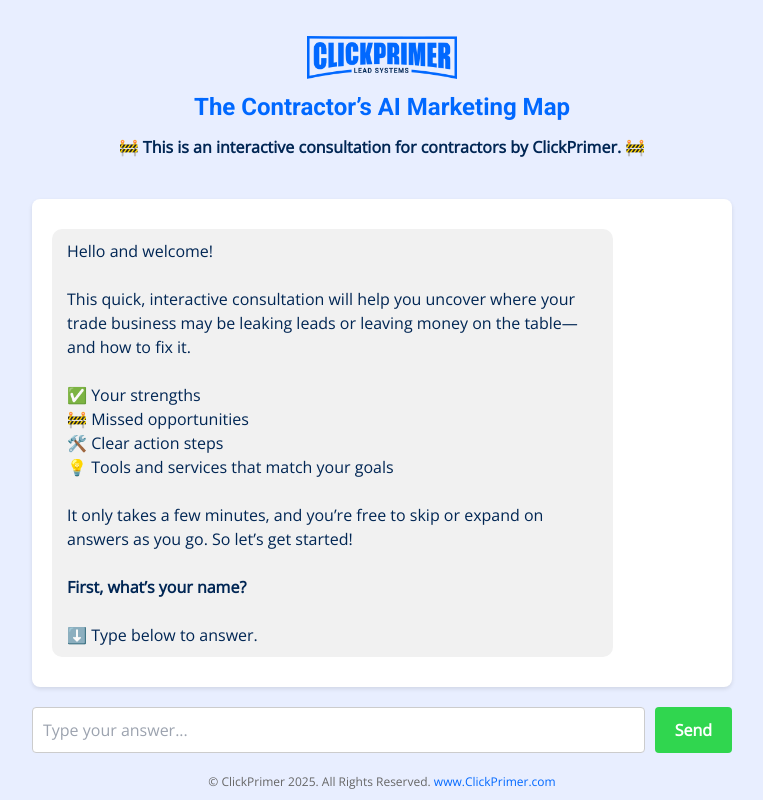
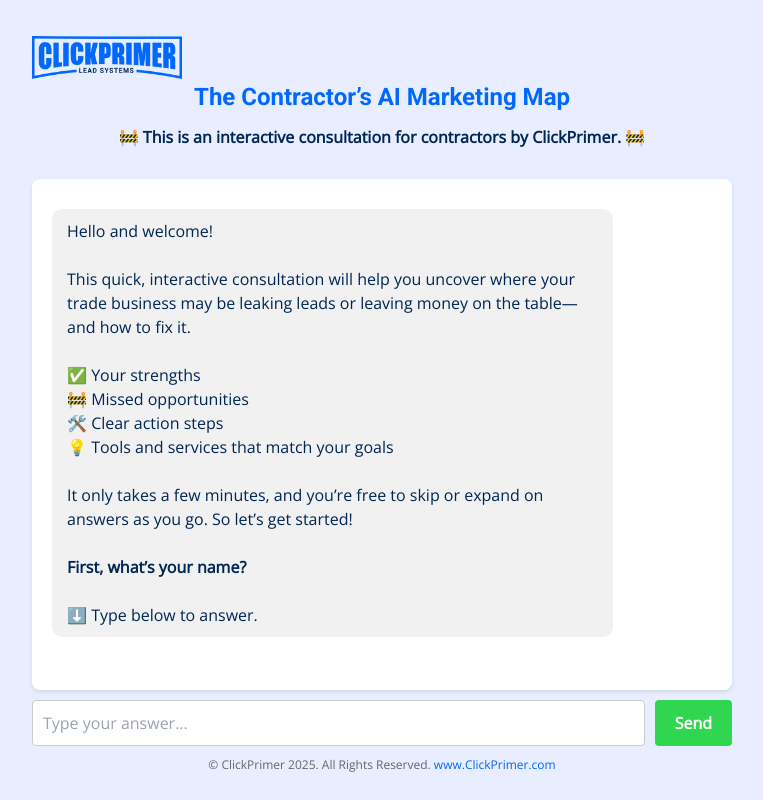
Before and after one commit to clickprimer/contractor-growth-map, a Next.js app: page / in a window 1280 px wide. Shown: the whole page, without its empty margins (258-1021 px from the left). Built offline with nearby package versions, Linux system fonts and the light colour scheme.

Commit message:
Update index.js

```diff
--- a/pages/index.js
+++ b/pages/index.js
@@ -90,22 +90,25 @@ export default function Home() {
 
   return (
     <div style={{
-      height: '100vh',
       display: 'flex',
       flexDirection: 'column',
       alignItems: 'center',
       background: '#e8eeff',
-      padding: '2vh 1vw'
+      minHeight: '100vh',
+      padding: '2vh 1vw',
+      boxSizing: 'border-box'
     }}>
       <div style={{
         width: '100%',
         maxWidth: 700,
         display: 'flex',
         flexDirection: 'column',
-        flex: 1
+        flex: 1,
+        height: '100%',
+        boxSizing: 'border-box'
       }}>
-        <div style={{ textAlign: 'center', marginBottom: 20 }}>
-          <img src="/logo.png" alt="ClickPrimer Logo" style={{ width: '150px', margin: '20px auto 10px' }} />
+        <div style={{ textAlign: 'center', marginBottom: 10 }}>
+          <img src="/logo.png" alt="ClickPrimer Logo" style={{ width: '150px', marginTop: 20 }} />
           <h1 style={{ color: '#0068ff', margin: 0, fontSize: '1.5rem' }}>The Contractor’s AI Marketing Map</h1>
           <p style={{
             fontWeight: 'bold',
@@ -173,7 +176,7 @@ export default function Home() {
           <div ref={chatEndRef} />
         </div>
 
-        <form onSubmit={sendMessage} style={{ marginTop: 20, display: 'flex', gap: 10 }}>
+        <form onSubmit={sendMessage} style={{ marginTop: 10, display: 'flex', gap: 10 }}>
           <input
             type="text"
             value={input}
@@ -199,7 +202,7 @@ export default function Home() {
           </button>
         </form>
 
-        <div style={{ fontSize: 12, textAlign: 'center', marginTop: 20, color: '#666' }}>
+        <div style={{ fontSize: 12, textAlign: 'center', marginTop: 10, paddingBottom: 10, color: '#666' }}>
           © ClickPrimer 2025. All Rights Reserved. <a href="https://www.clickprimer.com" target="_blank" rel="noopener noreferrer" style={{ color: '#0068ff' }}>www.ClickPrimer.com</a>
         </div>
       </div>
```
